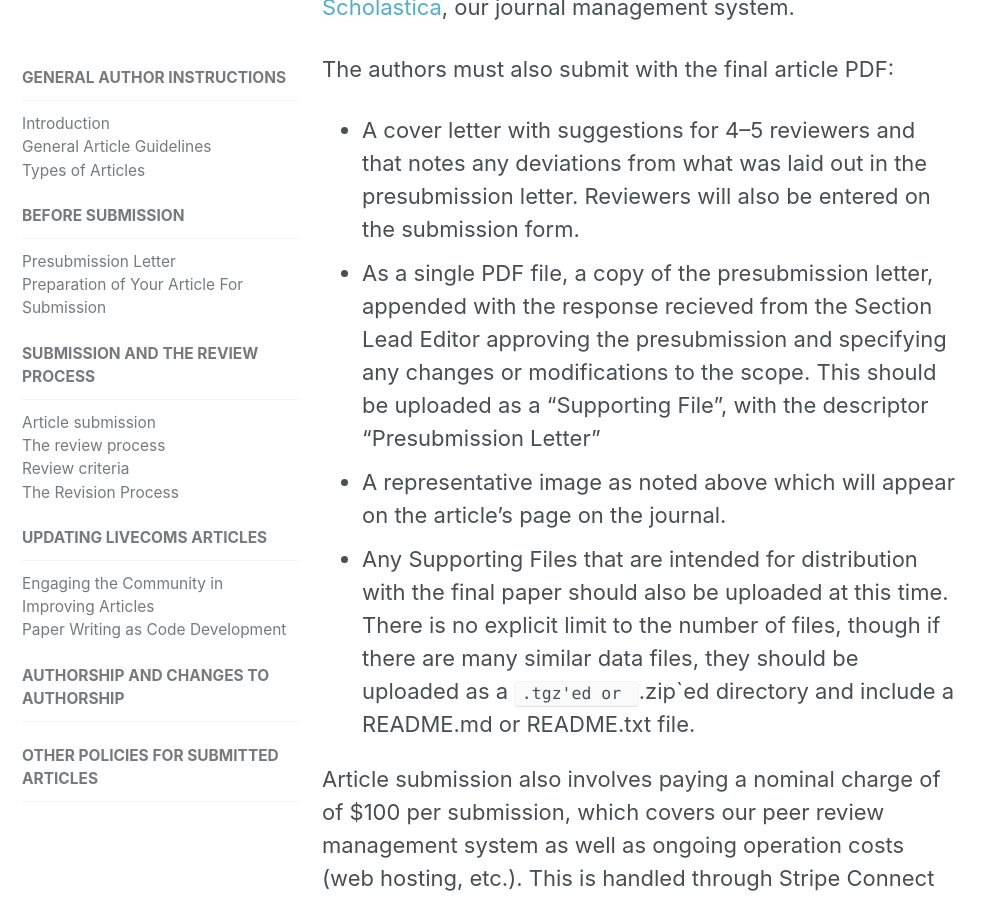
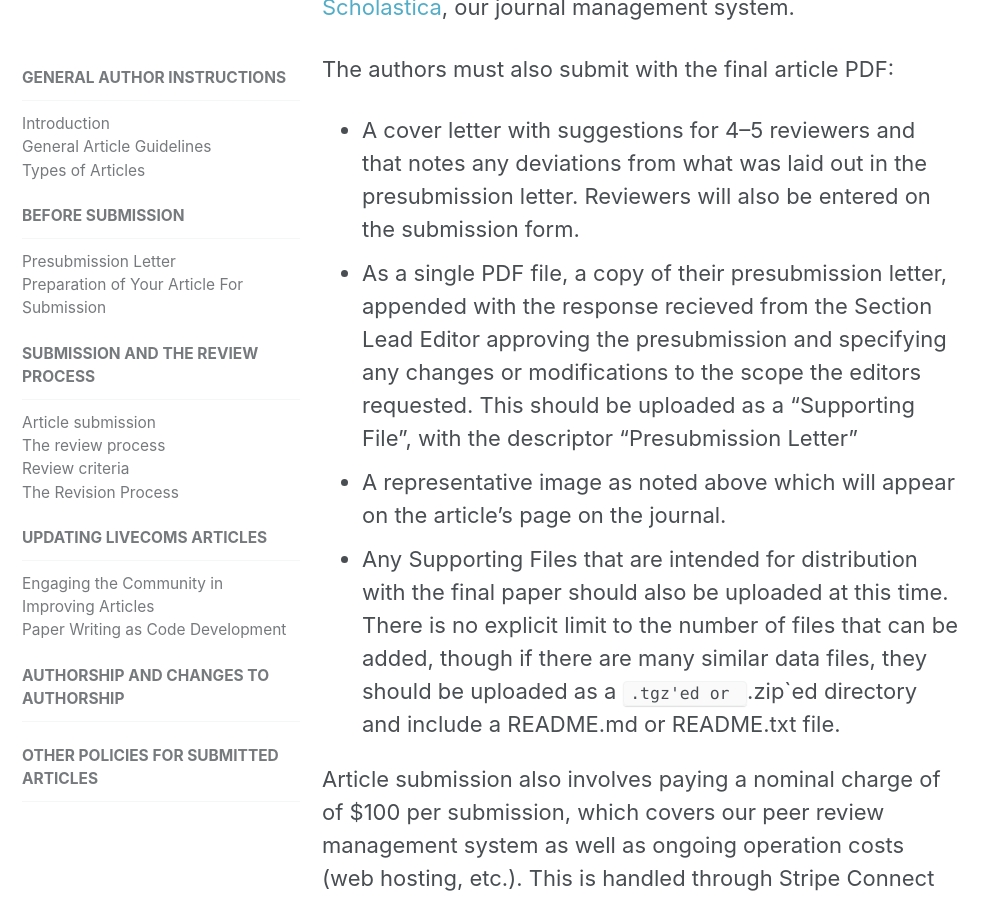
Before and after one commit to livecomsjournal/livecomsjournal.github.io, a Jekyll site: the page built from _author_instructions/01_policies.md, in a window 1280 px wide and 900 px high, scrolled down 10239 px. Shown: the whole window, without its empty margins (0-998 px from the left). Built offline with Jekyll 4.4.1, drawn with Linux system fonts in a browser that asks for light colours.

Commit message:
Polishing the info on presubmission letters.

```diff
--- a/_author_instructions/01_policies.md
+++ b/_author_instructions/01_policies.md
@@ -171,9 +171,10 @@
 The authors must also submit with the final article PDF:
 
   * A cover letter with suggestions for 4--5 reviewers and that notes any deviations from what was laid out in the presubmission letter.  Reviewers will also be entered on the submission form.
-  * As a single PDF file, a copy of the presubmission letter, appended with the response recieved from the Section Lead Editor approving the presubmission and specifying any changes or modifications to the scope. This should be uploaded as a "Supporting File", with the descriptor "Presubmission Letter"
+  * As a single PDF file, a copy of their presubmission letter, appended with the response recieved from the Section Lead Editor approving the presubmission and specifying any changes or modifications to the scope the editors requested.
+This should be uploaded as a "Supporting File", with the descriptor "Presubmission Letter"
   * A representative image as noted above which will appear on the article's page on the journal.
-  * Any Supporting Files that are intended for distribution with the final paper should also be uploaded at this time. There is no explicit limit to the number of files, though if there are many similar data files, they should be uploaded as a `.tgz'ed or `.zip`ed directory and include a README.md or README.txt file.
+  * Any Supporting Files that are intended for distribution with the final paper should also be uploaded at this time. There is no explicit limit to the number of files that can be added, though if there are many similar data files, they should be uploaded as a `.tgz'ed or `.zip`ed directory and include a README.md or README.txt file.
 
 Article submission also involves paying a nominal charge of of $100 per submission, which covers our peer review management system as well as ongoing operation costs (web hosting, etc.).
 This is handled through Stripe Connect and can be paid via any major credit card.
```
